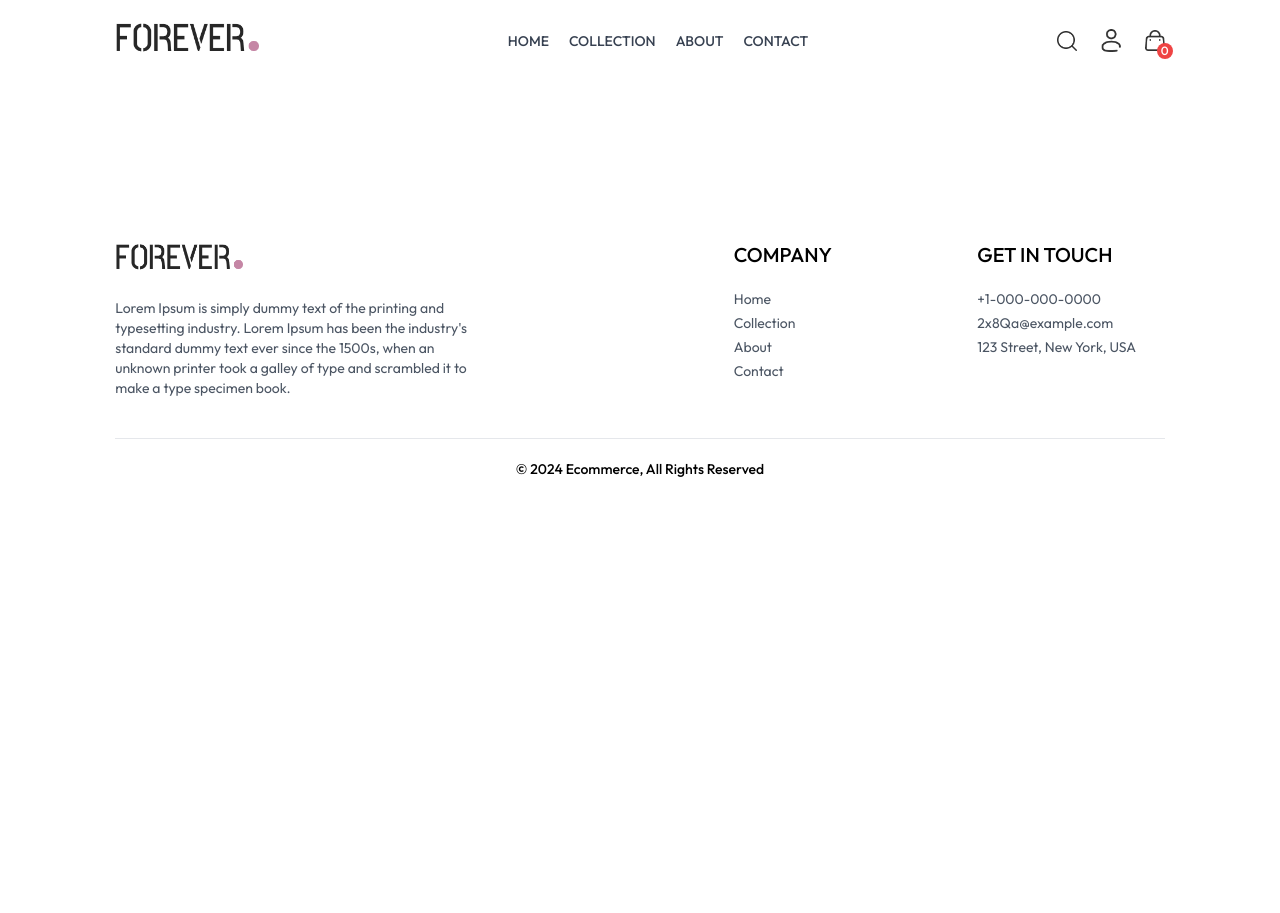
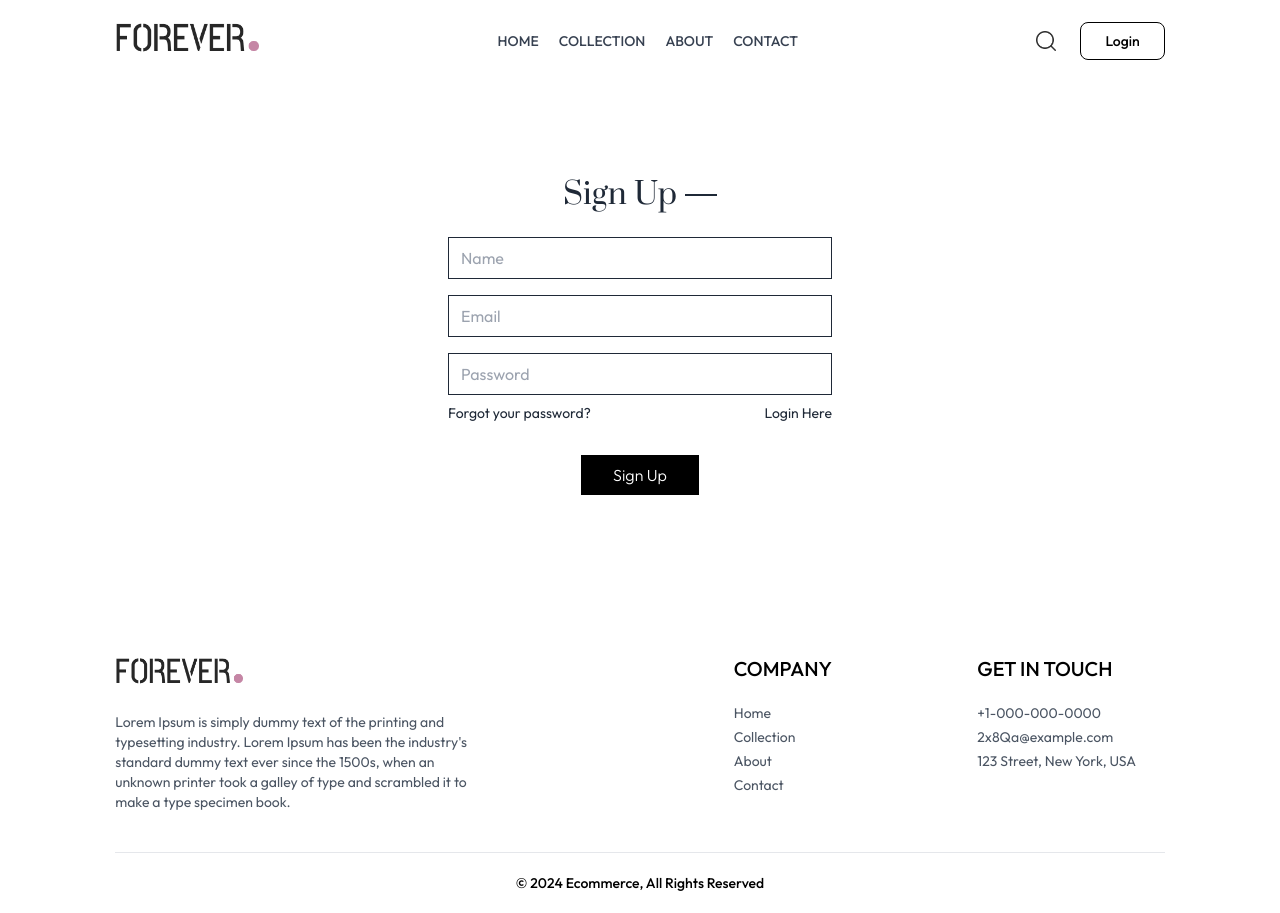
Before and after one commit to QuangHuy231/Ecommerce, a React (Vite) app in the folder frontend/: page /login in a window 1280 px wide. Before the commit the page ends 800 px from the top, so only its background shows below. Built offline with nearby package versions, Linux system fonts and the light colour scheme.

Commit message:
feat: create login page

```diff
--- a/frontend/src/App.jsx
+++ b/frontend/src/App.jsx
@@ -10,6 +10,7 @@
 import Cart from "./pages/Cart.jsx";
 import PlaceOrder from "./pages/PlaceOrder.jsx";
 import Orders from "./pages/Orders.jsx";
+import Login from "./pages/Login.jsx";
 
 function App() {
   return (
@@ -25,6 +26,7 @@
         <Route path="/cart" element={<Cart />} />
         <Route path="/place-order" element={<PlaceOrder />} />
         <Route path="/orders" element={<Orders />} />
+        <Route path="/login" element={<Login />} />
       </Routes>
       <Footer />
     </div>
--- a/frontend/src/pages/Login.jsx
+++ b/frontend/src/pages/Login.jsx
@@ -1,7 +1,59 @@
-import React from "react";
+import React, { useState } from "react";
 
 const Login = () => {
-  return <div>Login</div>;
+  const [currentState, setCurrentState] = useState("Sign Up");
+
+  return (
+    <form className="flex flex-col items-center w-[90%] sm:max-w-96 m-auto mt-14 gap-4 text-gray-800">
+      <div className="inline-flex items-center gap-2 mb-2 mt-10">
+        <p className="prata-regular text-3xl">{currentState}</p>
+        <hr className="border-none h-[1.5px] w-8 bg-gray-800" />
+      </div>
+      {currentState === "Login" ? (
+        ""
+      ) : (
+        <input
+          type="text"
+          className="w-full px-3 py-2 border border-gray-800"
+          placeholder="Name"
+          required
+        />
+      )}
+      <input
+        type="email"
+        className="w-full px-3 py-2 border border-gray-800"
+        placeholder="Email"
+        required
+      />
+      <input
+        type="password"
+        className="w-full px-3 py-2 border border-gray-800"
+        placeholder="Password"
+        required
+      />
+      <div className="w-full flex justify-between text-sm mt-[-8px]">
+        <p className=" cursor-pointer">Forgot your password?</p>
+        {currentState === "Login" ? (
+          <p
+            onClick={() => setCurrentState("Sign Up")}
+            className=" cursor-pointer"
+          >
+            Create account
+          </p>
+        ) : (
+          <p
+            onClick={() => setCurrentState("Login")}
+            className=" cursor-pointer"
+          >
+            Login Here
+          </p>
+        )}
+      </div>
+      <button className="bg-black text-white font-light px-8 py-2 mt-4">
+        {currentState === "Login" ? "Sign In" : "Sign Up"}
+      </button>
+    </form>
+  );
 };
 
 export default Login;
--- a/frontend/src/store/authStore.js
+++ b/frontend/src/store/authStore.js
@@ -7,7 +7,7 @@
   user: null,
   error: null,
   isLoading: false,
-  isAuthenticated: true,
+  isAuthenticated: false,
   isCheckingAuth: false,
   message: null,
   signup: async (email, password, name) => {
```
